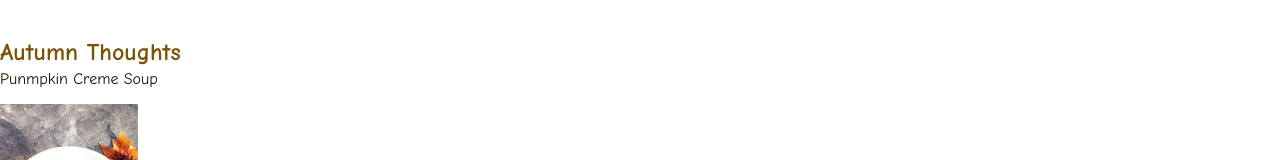
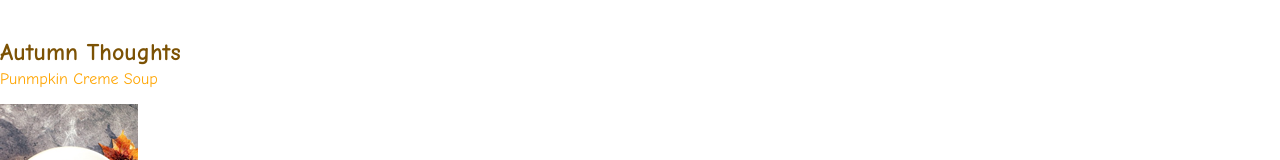
Before and after one commit to ladober/fortest, a plain HTML site: page index.html in a window 1280 px wide. Shown: the part 260-420 px from the top of the page. Drawn offline with Linux system fonts and the light colour scheme.

Commit message:
original style color

```diff
--- a/style.css
+++ b/style.css
@@ -53,5 +53,5 @@ body {
 
 .article p {
     margin-top: -15px;
-    color: rgb(24, 16, 1);
+    color: orange;
 }
```
